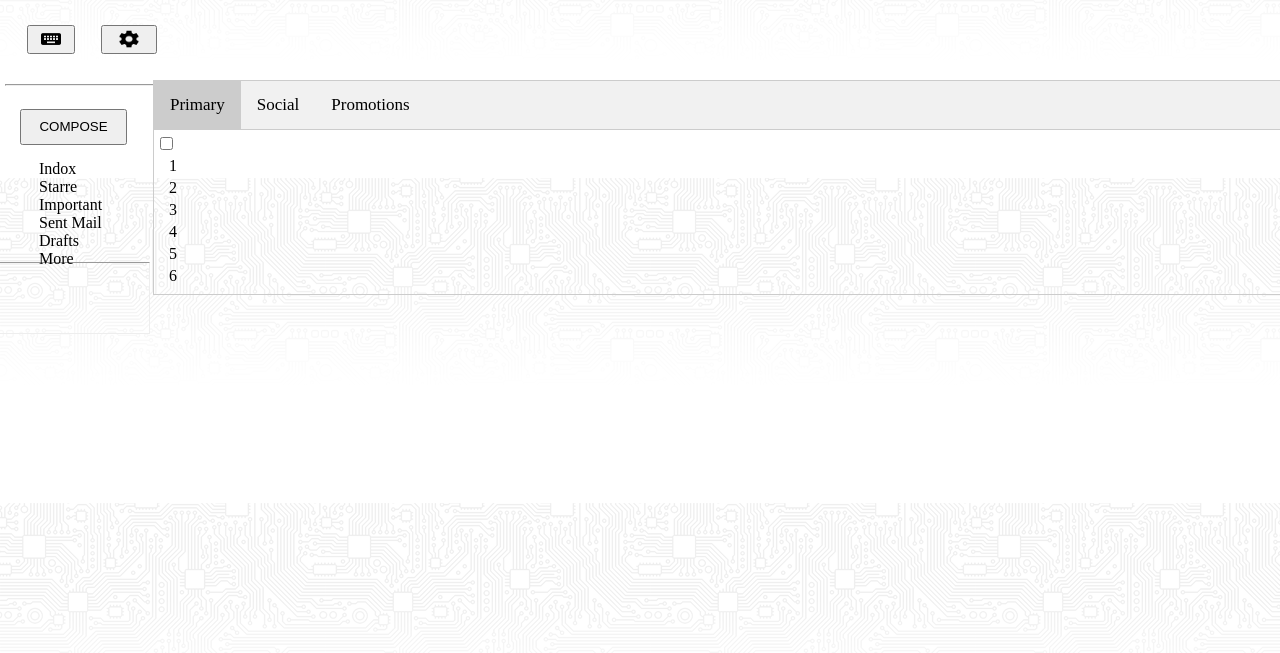
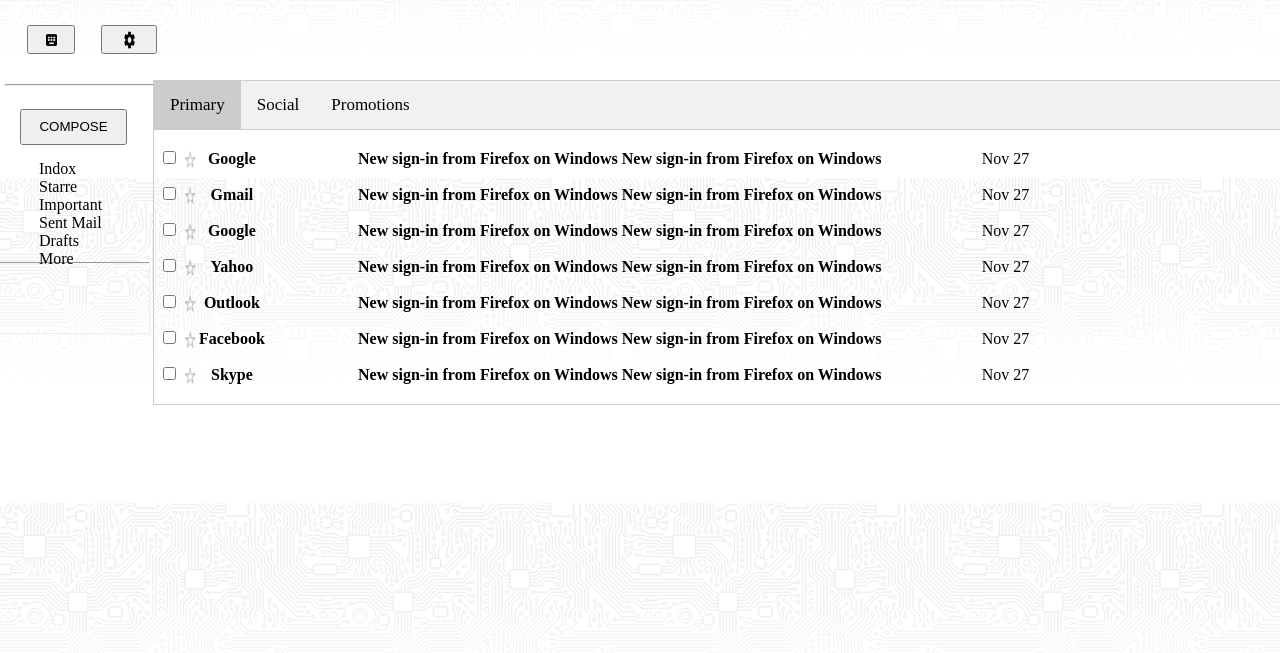
Before and after one commit to smwaqar16/gmail-mockup, a plain HTML site: page index.html in a window 1280 px wide. Shown: the part 147-800 px from the top of the page. Drawn offline with Linux system fonts and the light colour scheme.

Commit message:
gmail-mockup up date

```diff
--- a/index.html
+++ b/index.html
@@ -4,14 +4,11 @@
 <head>
   <meta charset="UTF-8">
   <title>Gmail</title>
-
   <link rel="stylesheet" type="text/css" href="style.css">
 </head>
-
 <body background="images/bg.png">
   <div class="googletext">Google</div>
   <input type="text" name="username" size="80" maxlength="120" />
-
   <button class="buttontop">
    <img src="images/ic_search_black_24dp_2x.png">
 </button></a>
@@ -38,10 +35,8 @@
   <button class="butkeyboard"><img src="images/ic_keyboard_black_24dp_2x.png"> </button>
   <button class="butsettings"><img src="images/ic_settings_black_24dp_2x.png"> </button>
   <hr>
-
   <button class="compose">COMPOSE  </button>
- <ul class="list">
-
+  <ul class="list">
     <li>Indox</li>
     <li>Starre</li>
     <li>Important</li>
@@ -50,50 +45,89 @@
     <li>More</li>
   </ul>
   <hr class="hr1">
-  <div class="center" >
+  <div class="center">
     <ul class="tab">
       <li><a href="javascript:void(0)" class="tablinks" onclick="openCity(event, 'London')" id="defaultOpen">Primary</a></li>
       <li><a href="javascript:void(0)" class="tablinks" onclick="openCity(event, 'Paris')">Social</a></li>
       <li><a href="javascript:void(0)" class="tablinks" onclick="openCity(event, 'Tokyo')">Promotions</a></li>
     </ul>
     <div id="London" class="tabcontent">
-
-
-    <table>
-
-<tr><input type="checkbox" name="vehicle1" value="Bike">
-  <td>1</td>
-</tr>
-<tr>
-  <td>2</td>
-</tr>
-<tr>
-  <td>3</td>
-</tr>
-<tr>
-  <td>4</td>
-</tr>
-<tr>
-  <td>5</td>
-</tr>
-<tr>
-  <td>6</td>
-</tr>
-
-
-    </table>
+      <table>
+        <tr div class=" Google">
+          <th><input type="checkbox" name="vehicle1" value="Bike"> &nbsp;&nbsp;&nbsp;
+            <img src="images/star-hover4.png"></th>
+          <th></th>
+          <th>Google</th>
 
 
 
 
+<th class="Sent">  	New sign-in from Firefox on Windows    New sign-in from Firefox on Windows
+</th>
+<td class="Nov27">
+Nov 27
 
+</td>
+ <tr div class=" Google">
+          <th><input type="checkbox" name="vehicle1" value="Bike"> &nbsp;&nbsp;&nbsp;
+            <img src="images/star-hover4.png"></th>
+          <th></th>
+          <th>Gmail</th>
+  <th class="Sent">  	New sign-in from Firefox on Windows    New sign-in from Firefox on Windows
+</th>  <td class="Nov27">
+Nov 27
+</td>
+ <tr div class=" Google">
+          <th><input type="checkbox" name="vehicle1" value="Bike"> &nbsp;&nbsp;&nbsp;
+            <img src="images/star-hover4.png"></th>
+          <th></th>
+          <th>Google</th>
+ <th class="Sent">  	New sign-in from Firefox on Windows    New sign-in from Firefox on Windows
+</th>  <td class="Nov27">
+Nov 27
 
+</td>
+ <tr div class=" Google">
+          <th><input type="checkbox" name="vehicle1" value="Bike"> &nbsp;&nbsp;&nbsp;
+            <img src="images/star-hover4.png"></th>
+          <th></th>
+          <th>Yahoo</th>
 
-    </div>
-    <div id="Paris" class="tabcontent">
-    </div>
-    <div id="Tokyo" class="tabcontent">
-    </div>
+  <th class="Sent">  	New sign-in from Firefox on Windows    New sign-in from Firefox on Windows
+</th>  <td class="Nov27">
+Nov 27
+</td>
+ <tr div class=" Google">
+          <th><input type="checkbox" name="vehicle1" value="Bike"> &nbsp;&nbsp;&nbsp;
+            <img src="images/star-hover4.png"></th>
+          <th></th>
+          <th>Outlook</th>
+
+ <th class="Sent">  	New sign-in from Firefox on Windows    New sign-in from Firefox on Windows
+</th>  <td class="Nov27">
+Nov 27
+
+</td>
+ <tr div class=" Google">
+          <th><input type="checkbox" name="vehicle1" value="Bike"> &nbsp;&nbsp;&nbsp;
+            <img src="images/star-hover4.png"></th>
+          <th></th>
+          <th>Facebook</th>
+ <th class="Sent">  	New sign-in from Firefox on Windows    New sign-in from Firefox on Windows
+</th>  <td class="Nov27">
+Nov 27
+
+</td>
+ <tr div class=" Google">
+          <th><input type="checkbox" name="vehicle1" value="Bike"> &nbsp;&nbsp;&nbsp;
+            <img src="images/star-hover4.png"></th>
+          <th></th>
+          <th>Skype</th>
+ <th class="Sent">  	New sign-in from Firefox on Windows    New sign-in from Firefox on Windows
+</th>  <td class="Nov27">
+Nov 27
+</td>
+</table>
     <script>
 function openCity(evt, cityName) {
     var i, tabcontent, tablinks;
@@ -109,10 +143,10 @@
     evt.currentTarget.className += " active";
 }
 
-
 document.getElementById("defaultOpen").click();
 </script>
 
   </div>
-  </body>
-  </html>
+</body>
+
+</html>
--- a/style.css
+++ b/style.css
@@ -23,9 +23,9 @@
      height: 32px;
 }
 img{
-    width: 24px;
+        width: 13px;
     height: 20px;
-    margin: -5px;
+    margin: -6px;
 }
 .imgtop{
 
@@ -98,14 +98,14 @@
 
 .list{
 
-      display: inline;
+ display: inline;
     text-transform: inherit;
     text-indent: 34px
 }
 
-.hr1{
+ .hr1{
     width: 79px;
-    /*height: 100;*/
+
     margin: -6px;
     padding: 35px;
 
@@ -135,7 +135,7 @@
     text-decoration: none;
     transition: 0.3s;
     font-size: 17px;
-}
+ }
 ul.tab li a:hover {
     background-color: #ddd;
 }
@@ -144,16 +144,29 @@
 }
 .tabcontent {
     display: none;
-    padding: 6px 12px;
+    padding: 10px 12px;
     border: 1px solid #ccc;
     border-top: none;
 }
 
+.google {
+           display: table;
+    margin: -11px 9px;
+    padding: 0px
+}
+td {
+         margin: 60px;
+    padding: 8px;
+    width: 345px
+
+    }
+
+.Sent{
+     width: 702px;
+
+}
 
 
-
-
-tr{
-    margin: 10px;
-    padding: 10px;
+.Nov27{
+    margin: 10PX;
 }
```
Also changed, not shown: images/star-hover4.png (added), xyz.txt (deleted).
